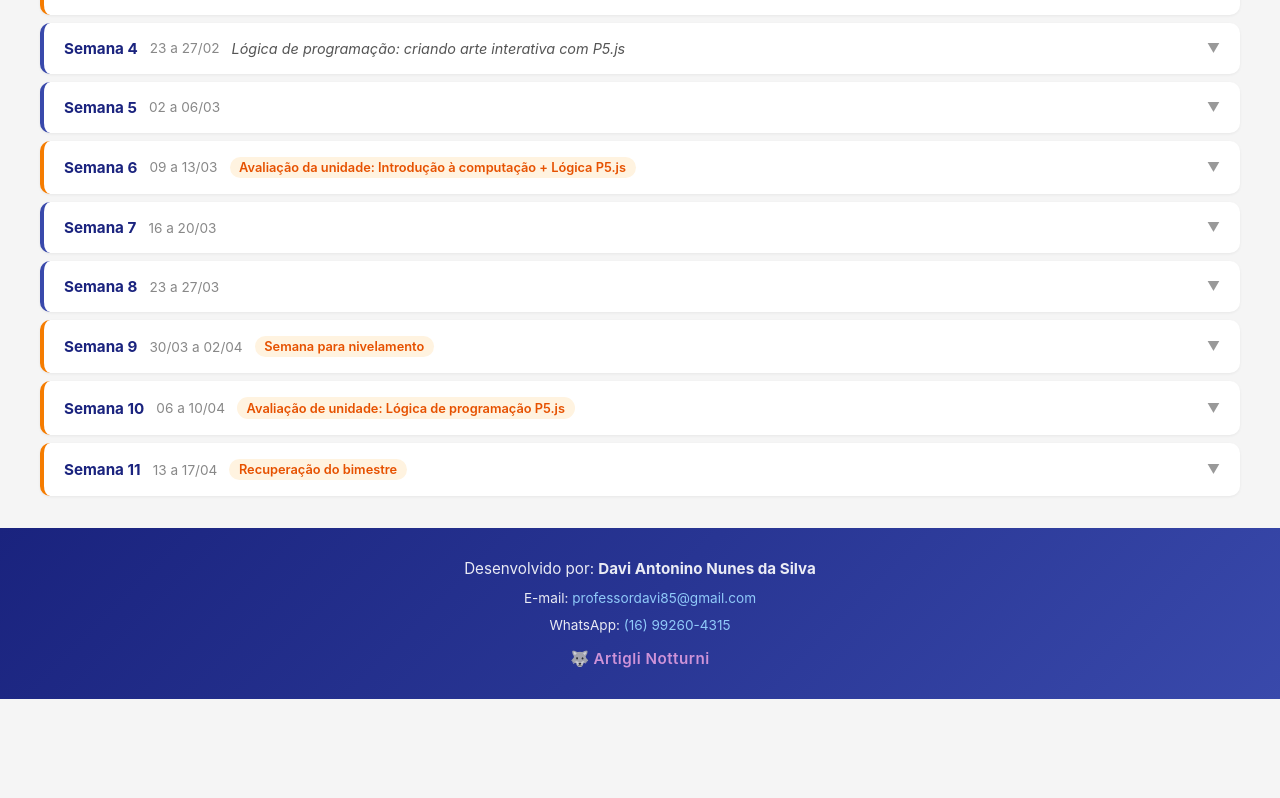
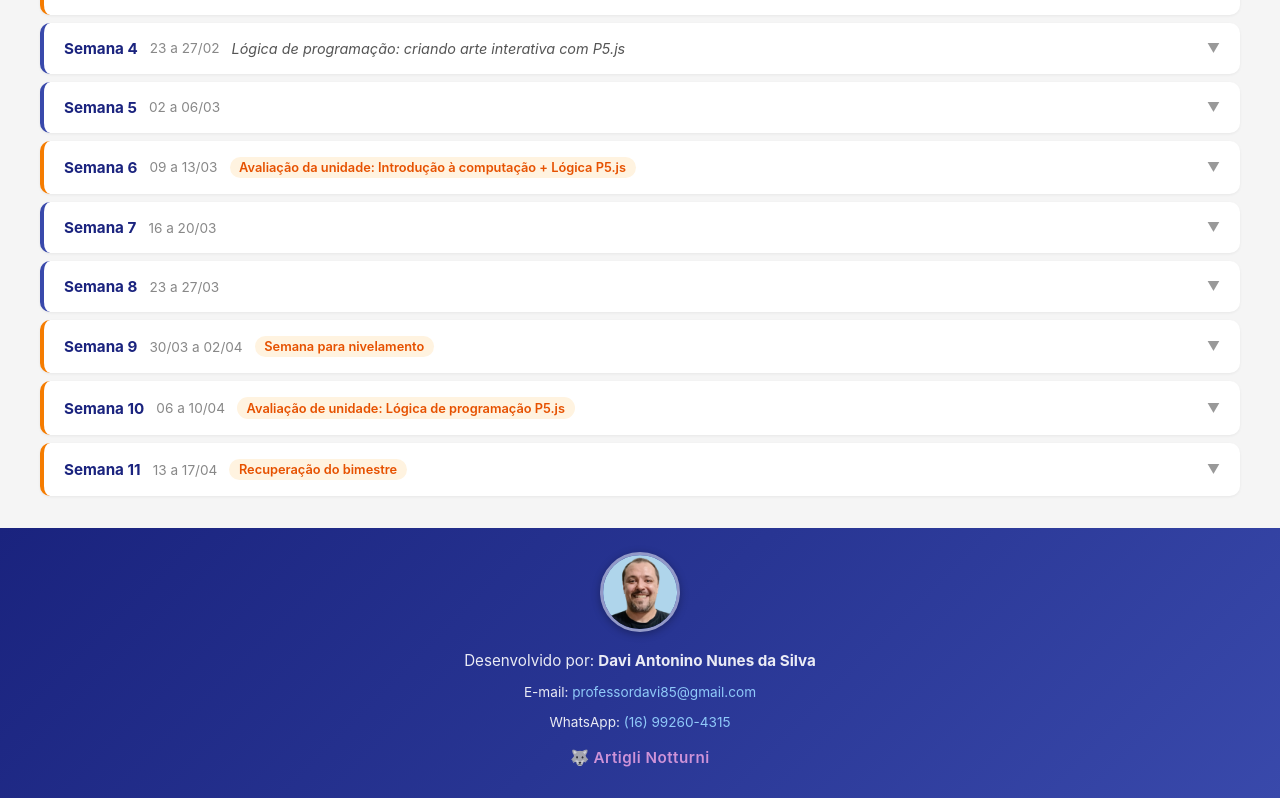
Before and after one commit to dansfisica85/Escopos-2026, an Angular app in the folder escopo-sequencia/: page /programacao in a window 1280 px wide. Shown: the part 676-1474 px from the top of the page. Before the commit the page ends 1375 px from the top, so only its background shows below. Built offline with nearby package versions, Linux system fonts and the light colour scheme.

Commit message:
feat: adiciona imagem do desenvolvedor e estiliza o rodapé

```diff
--- a/escopo-sequencia/src/app/app.css
+++ b/escopo-sequencia/src/app/app.css
@@ -322,6 +322,18 @@ code {
 .footer-content {
   max-width: 1200px;
   margin: 0 auto;
+  display: flex;
+  flex-direction: column;
+  align-items: center;
+}
+.footer-avatar {
+  width: 80px;
+  height: 80px;
+  border-radius: 50%;
+  object-fit: cover;
+  border: 3px solid rgba(255, 255, 255, 0.5);
+  margin-bottom: 0.75rem;
+  box-shadow: 0 2px 8px rgba(0, 0, 0, 0.3);
 }
 .footer-content p {
   margin: 0.15rem 0;
--- a/escopo-sequencia/src/app/app.ts
+++ b/escopo-sequencia/src/app/app.ts
@@ -193,6 +193,7 @@ npm run build</pre>
     </main>
     <footer class="footer">
       <div class="footer-content">
+        <img src="Davi%20Antonino%20Nunes%20da%20Silva.png" alt="Davi Antonino Nunes da Silva" class="footer-avatar" />
         <p class="footer-dev">Desenvolvido por: <strong>Davi Antonino Nunes da Silva</strong></p>
         <p>E-mail: <a href="mailto:professordavi85@gmail.com">professordavi85&#64;gmail.com</a></p>
         <p>WhatsApp: <a href="https://wa.me/5516992604315" target="_blank" rel="noopener">(16) 99260-4315</a></p>
```
